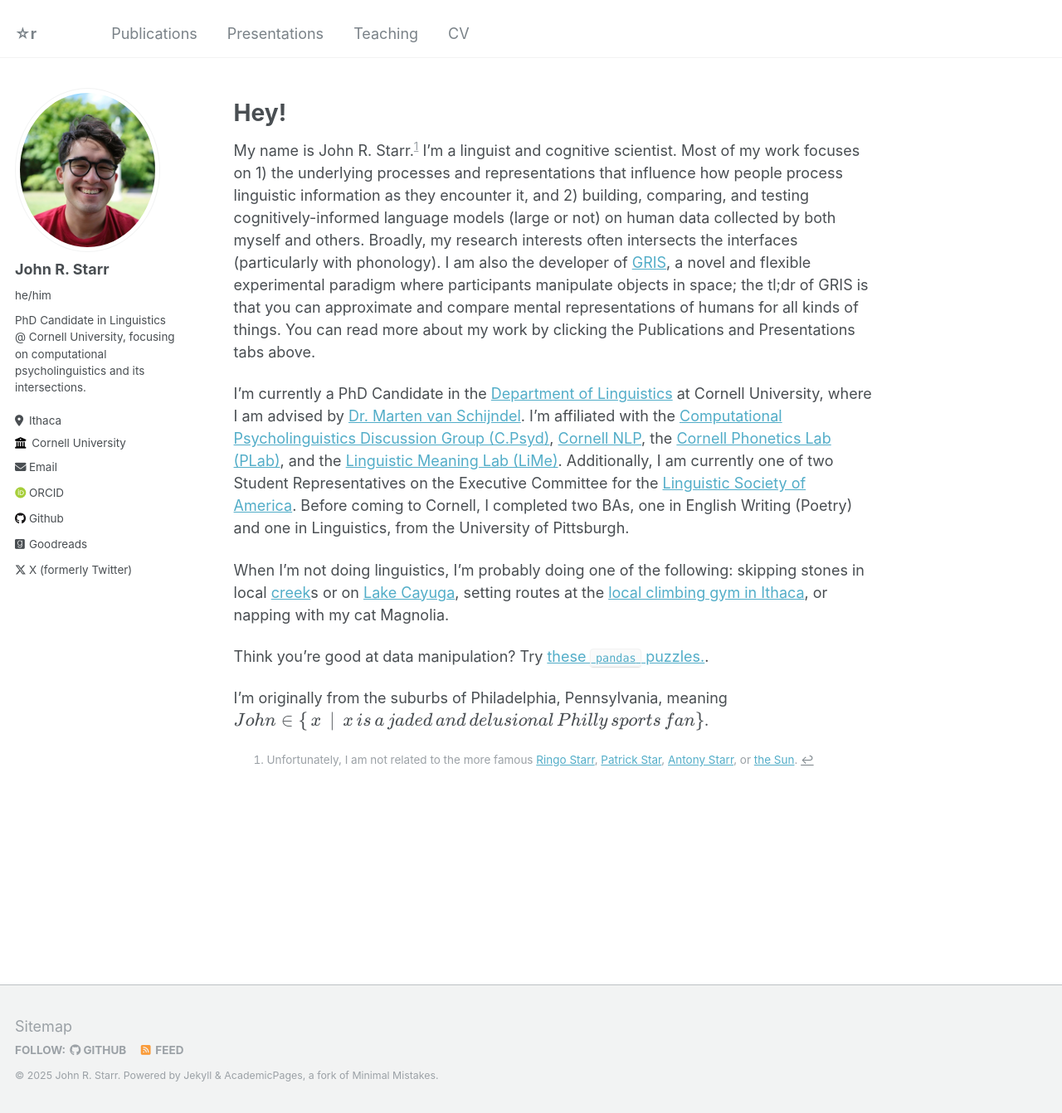
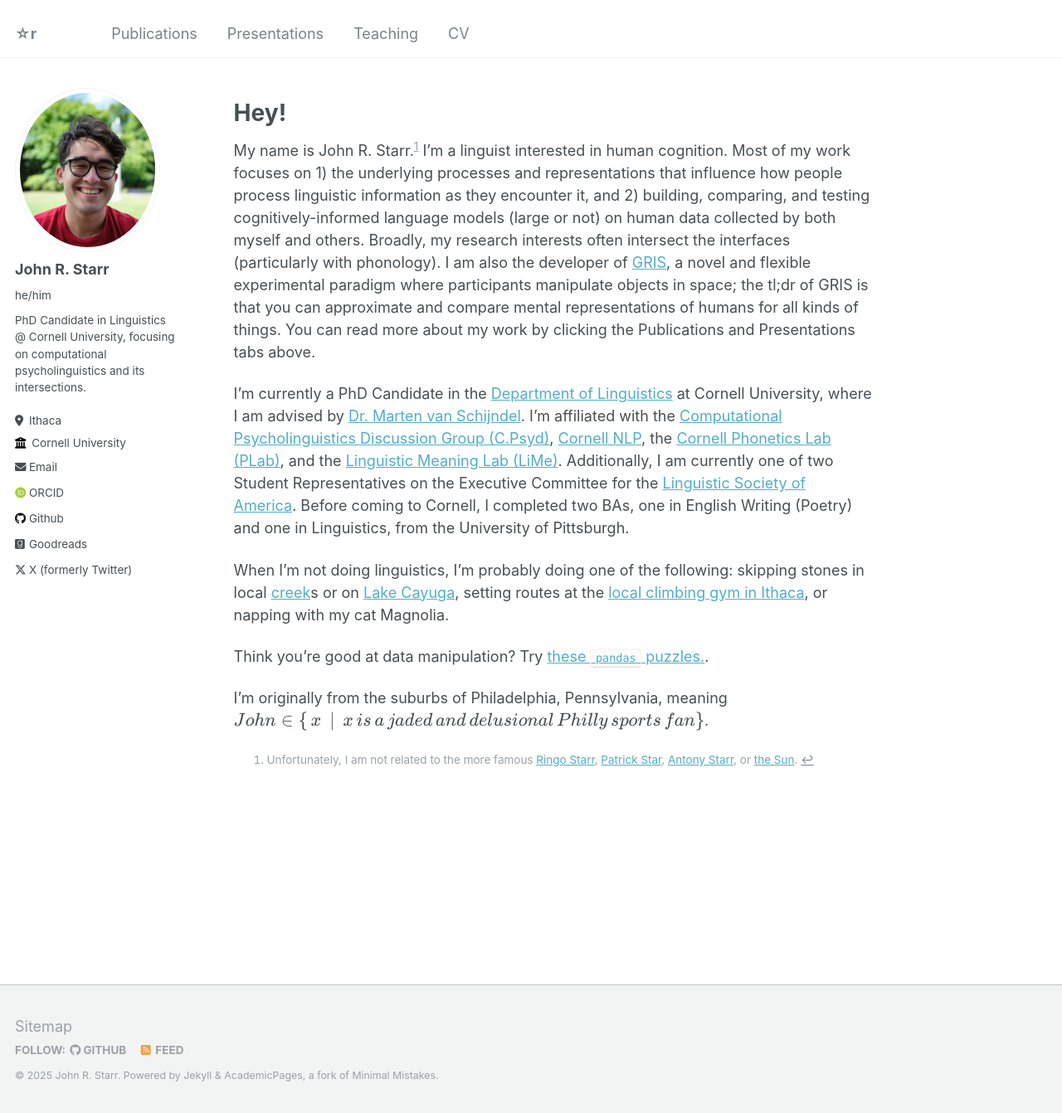
Before and after one commit to johnstarr-ling/johnstarr-ling.github.io, a Jekyll site: the page built from _pages/about.md, in a window 1280 px wide and 1342 px high. Shown: the whole window at 83% size. Built offline with Jekyll 4.4.1, drawn with Linux system fonts in a browser that asks for light colours; some web fonts are replaced.

Commit message:
fix: typos

```diff
--- a/_pages/about.md
+++ b/_pages/about.md
@@ -10,7 +10,7 @@
 
 Hey!
 ======
-My name is John R. Starr.[^1] I'm a linguist and cognitive scientist. Most of my work focuses on 1) the underlying processes and representations that influence how people process linguistic information as they encounter it, and 2) building, comparing, and testing cognitively-informed language models (large or not) on human data collected by both myself and others. Broadly, my research interests often intersects the interfaces (particularly with phonology). I am also the developer of [GRIS](https://github.com/johnstarr-ling/gris-toolkit), a novel and flexible experimental paradigm where participants manipulate objects in space; the tl;dr of GRIS is that you can approximate and compare mental representations of humans for all kinds of things. You can read more about my work by clicking the Publications and Presentations tabs above.
+My name is John R. Starr.[^1] I'm a linguist interested in human cognition. Most of my work focuses on 1) the underlying processes and representations that influence how people process linguistic information as they encounter it, and 2) building, comparing, and testing cognitively-informed language models (large or not) on human data collected by both myself and others. Broadly, my research interests often intersect the interfaces (particularly with phonology). I am also the developer of [GRIS](https://github.com/johnstarr-ling/gris-toolkit), a novel and flexible experimental paradigm where participants manipulate objects in space; the tl;dr of GRIS is that you can approximate and compare mental representations of humans for all kinds of things. You can read more about my work by clicking the Publications and Presentations tabs above.
 
 I'm currently a PhD Candidate in the [Department of Linguistics](https://linguistics.cornell.edu/) at Cornell University, where I am advised by [Dr. Marten van Schijndel](https://vansky.github.io/). I'm affiliated with the [Computational Psycholinguistics Discussion Group (C.Psyd)](https://c-psyd.github.io/), [Cornell NLP](https://nlp.cornell.edu/), the [Cornell Phonetics Lab (PLab)](https://conf.ling.cornell.edu/), and the [Linguistic Meaning Lab (LiMe)](https://lime-lab-cornell.github.io/). Additionally, I am currently one of two Student Representatives on the Executive Committee for the [Linguistic Society of America](https://www.lsadc.org/). Before coming to Cornell, I completed two BAs, one in English Writing (Poetry) and one in Linguistics, from the University of Pittsburgh.
 
```
